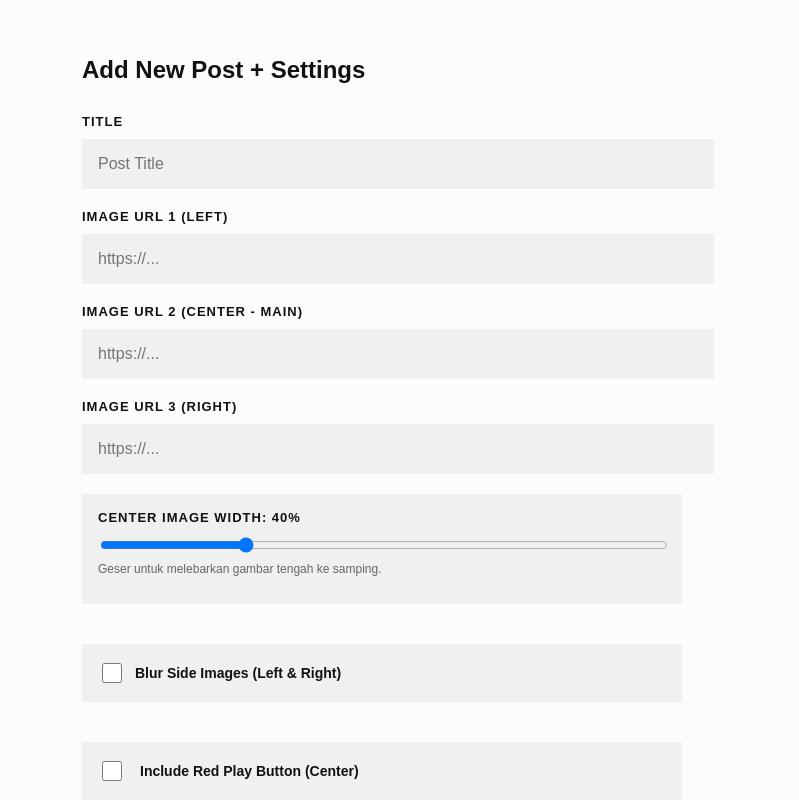
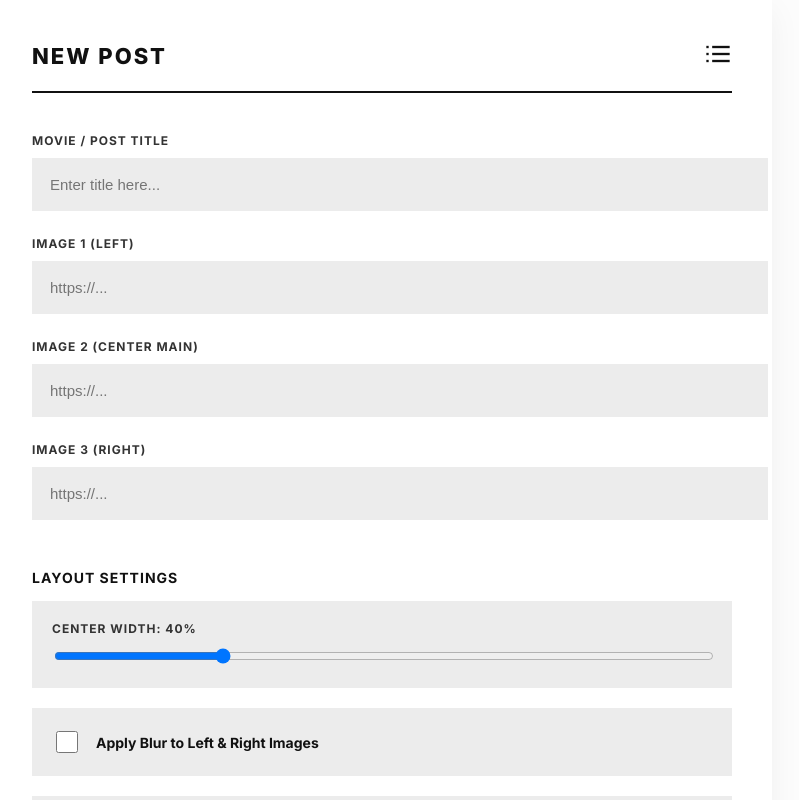
Before and after one commit to page-dotcom/cdn.images, a Next.js app: page / in a window 1280 px wide. Shown: the top 800 px of the page, without its empty margins (258-1057 px from the left). Built offline with nearby package versions, Linux system fonts and the light colour scheme; no server answers.

Commit message:
Update page.tsx

```diff
--- a/app/page.tsx
+++ b/app/page.tsx
@@ -1,152 +1,222 @@
 'use client';
 
-import { useState } from 'react';
+import { useState, useEffect } from 'react';
 import { supabase } from './supabase';
 
 export default function Home() {
+  const [isMounted, setIsMounted] = useState(false);
+
+  // States
   const [title, setTitle] = useState('');
   const [img1, setImg1] = useState('');
   const [img2, setImg2] = useState('');
   const [img3, setImg3] = useState('');
   const [play, setPlay] = useState(false);
+  const [blurSides, setBlurSides] = useState(false);
+  const [blurAmount, setBlurAmount] = useState(10);
+  const [centerWidth, setCenterWidth] = useState(40);
 
-  // State baru untuk fitur Blur dan Lebar
-  const [blurSides, setBlurSides] = useState(false);
-  const [blurAmount, setBlurAmount] = useState(10); // Range 1-20
-  const [centerWidth, setCenterWidth] = useState(40); // Range 30-70 persen
-
+  // UI States
   const [status, setStatus] = useState('');
   const [resultUrl, setResultUrl] = useState('');
+  const [copiedLink, setCopiedLink] = useState(false);
+  const [copiedHtml, setCopiedHtml] = useState(false);
+
+  // 1. FITUR ANTI-REFRESH (Load data dari localStorage saat pertama buka)
+  useEffect(() => {
+    setIsMounted(true);
+    const savedData = localStorage.getItem('streamlite_draft');
+    if (savedData) {
+      try {
+        const parsed = JSON.parse(savedData);
+        setTitle(parsed.title || '');
+        setImg1(parsed.img1 || '');
+        setImg2(parsed.img2 || '');
+        setImg3(parsed.img3 || '');
+        setPlay(parsed.play || false);
+        setBlurSides(parsed.blurSides || false);
+        if (parsed.blurAmount) setBlurAmount(parsed.blurAmount);
+        if (parsed.centerWidth) setCenterWidth(parsed.centerWidth);
+      } catch (e) {
+        console.error('Error parsing draft');
+      }
+    }
+  }, []);
+
+  // 2. FITUR ANTI-REFRESH (Simpan otomatis setiap ada perubahan ketikan)
+  useEffect(() => {
+    if (isMounted) {
+      const draft = { title, img1, img2, img3, play, blurSides, blurAmount, centerWidth };
+      localStorage.setItem('streamlite_draft', JSON.stringify(draft));
+    }
+  }, [title, img1, img2, img3, play, blurSides, blurAmount, centerWidth, isMounted]);
 
   const handleSubmit = async (e: any) => {
     e.preventDefault();
-    setStatus('Mengirim data...');
+    setStatus('MENGIRIM DATA...');
     setResultUrl('');
 
     const { data, error } = await supabase
       .from('streamlite_posts')
       .insert([
-        {
-          title: title,
-          image_left: img1,
-          image_center: img2,
-          image_right: img3,
-          show_play: play,
-          // Masukkan settingan baru ke database
-          blur_sides: blurSides,
-          blur_amount: blurAmount,
-          center_width: centerWidth
-        }
+        { title, image_left: img1, image_center: img2, image_right: img3, show_play: play, blur_sides: blurSides, blur_amount: blurAmount, center_width: centerWidth }
       ])
       .select();
 
     if (error) {
-      setStatus('Gagal: ' + error.message);
+      setStatus('GAGAL: ' + error.message);
     } else if (data && data.length > 0) {
-      setStatus('Data berhasil disimpan! Tunggu sebentar...');
+      setStatus('DATA BERHASIL DISIMPAN');
       const newId = data[0].id;
-      // URL tetap bersih dan pendek
-      const ogUrl = `/api/og?id=${newId}`;
+      // Gunakan URL absolut agar bisa di-copy dan dipakai di web lain
+      const baseUrl = window.location.origin;
+      const ogUrl = `${baseUrl}/api/og?id=${newId}`;
       setResultUrl(ogUrl);
 
-      // Reset form (opsional)
-      // setTitle(''); setImg1(''); setImg2(''); setImg3(''); setPlay(false); setBlurSides(false); setCenterWidth(40);
+      // Hapus draft setelah berhasil (opsional, saya matikan agar kamu bisa edit ulang jika mau)
+      // localStorage.removeItem('streamlite_draft');
     }
   };
 
-  // Style untuk label input
-  const labelStyle = { display: 'block', fontSize: '13px', fontWeight: 600, marginBottom: '10px', textTransform: 'uppercase', letterSpacing: '1px' as const };
-  // Style untuk input text
-  const inputStyle = { width: '100%', padding: '16px', backgroundColor: '#f0f0f0', border: 'none', borderRadius: 0, fontSize: '16px', outline: 'none' };
-  // Style untuk container checkbox/slider
-  const optionContainerStyle = { padding: '16px', backgroundColor: '#f0f0f0', marginBottom: '20px' };
+  const copyToClipboard = (text: string, type: 'link' | 'html') => {
+    navigator.clipboard.writeText(text);
+    if (type === 'link') {
+      setCopiedLink(true);
+      setTimeout(() => setCopiedLink(false), 2000);
+    } else {
+      setCopiedHtml(true);
+      setTimeout(() => setCopiedHtml(false), 2000);
+    }
+  };
+
+  // Mencegah error tampilan Next.js saat load localStorage
+  if (!isMounted) return <div style={{ minHeight: '100vh', backgroundColor: '#fcfcfc' }}></div>;
+
+  // Kode HTML untuk Blogger
+  const htmlSnippet = `<h2>${title}</h2>\n<img src="${resultUrl}" style="width:100%; display:none;" alt="${title}" />`;
+
+  // Styles
+  const labelStyle = { display: 'block', fontSize: '12px', fontWeight: 700, marginBottom: '10px', textTransform: 'uppercase', letterSpacing: '1px' as const, color: '#333' };
+  const inputStyle = { width: '100%', padding: '18px', backgroundColor: '#ececec', border: 'none', borderRadius: 0, fontSize: '15px', outline: 'none', color: '#111' };
+  const optionContainerStyle = { padding: '20px', backgroundColor: '#ececec', marginBottom: '20px' };
+  const btnStyle = { padding: '15px 25px', border: 'none', borderRadius: 0, fontSize: '14px', fontWeight: 700, cursor: 'pointer', textTransform: 'uppercase' as const, letterSpacing: '1px' };
 
   return (
-    <div style={{ display: 'flex', minHeight: '100vh', padding: '40px', justifyContent: 'center', fontFamily: 'sans-serif' }}>
-      <div style={{ width: '100%', maxWidth: '600px' }}>
+    <div style={{ display: 'flex', minHeight: '100vh', padding: '0', justifyContent: 'center', backgroundColor: '#fcfcfc' }}>
+      <div style={{ width: '100%', maxWidth: '700px', backgroundColor: '#fff', padding: '40px', boxShadow: '0 10px 30px rgba(0,0,0,0.05)' }}>
 
-        <h1 style={{ fontSize: '24px', fontWeight: 600, marginBottom: '30px' }}>
-          Add New Post + Settings
+        {/* HEADER & LIST BUTTON */}
+        <div style={{ display: 'flex', justifyContent: 'space-between', alignItems: 'center', marginBottom: '40px', borderBottom: '2px solid #111', paddingBottom: '20px' }}>
+          <h1 style={{ fontSize: '22px', fontWeight: 800, margin: 0, letterSpacing: '2px', textTransform: 'uppercase' }}>
+            New Post
           </h1>
+          <button style={{ background: 'none', border: 'none', cursor: 'pointer', padding: 0 }} title="View Post List">
+            <svg width="28" height="28" viewBox="0 0 24 24" fill="none" stroke="#111" strokeWidth="2" strokeLinecap="square" strokeLinejoin="miter">
+              <line x1="8" y1="6" x2="21" y2="6"></line>
+              <line x1="8" y1="12" x2="21" y2="12"></line>
+              <line x1="8" y1="18" x2="21" y2="18"></line>
+              <line x1="3" y1="6" x2="3.01" y2="6"></line>
+              <line x1="3" y1="12" x2="3.01" y2="12"></line>
+              <line x1="3" y1="18" x2="3.01" y2="18"></line>
+            </svg>
+          </button>
+        </div>
 
-        <form onSubmit={handleSubmit} style={{ display: 'flex', flexDirection: 'column', gap: '20px' }}>
+        <form onSubmit={handleSubmit} style={{ display: 'flex', flexDirection: 'column', gap: '25px' }}>
 
           <div>
-            <label style={labelStyle}>Title</label>
-            <input type="text" value={title} onChange={(e) => setTitle(e.target.value)} placeholder="Post Title" style={inputStyle} required />
+            <label style={labelStyle}>Movie / Post Title</label>
+            <input type="text" value={title} onChange={(e) => setTitle(e.target.value)} placeholder="Enter title here..." style={inputStyle} required />
           </div>
 
           <div>
-            <label style={labelStyle}>Image URL 1 (Left)</label>
+            <label style={labelStyle}>Image 1 (Left)</label>
             <input type="url" value={img1} onChange={(e) => setImg1(e.target.value)} placeholder="https://..." style={inputStyle} required />
           </div>
 
           <div>
-            <label style={labelStyle}>Image URL 2 (Center - Main)</label>
+            <label style={labelStyle}>Image 2 (Center Main)</label>
             <input type="url" value={img2} onChange={(e) => setImg2(e.target.value)} placeholder="https://..." style={inputStyle} required />
           </div>
 
           <div>
-            <label style={labelStyle}>Image URL 3 (Right)</label>
+            <label style={labelStyle}>Image 3 (Right)</label>
             <input type="url" value={img3} onChange={(e) => setImg3(e.target.value)} placeholder="https://..." style={inputStyle} required />
           </div>
 
-          {/* --- BAGIAN SETTING BARU --- */}
+          {/* ADVANCED SETTINGS */}
+          <div style={{ marginTop: '10px' }}>
+            <h3 style={{ fontSize: '14px', fontWeight: 700, marginBottom: '15px', textTransform: 'uppercase', letterSpacing: '1px' }}>Layout Settings</h3>
+
             <div style={optionContainerStyle}>
-             <label style={labelStyle}>Center Image Width: {centerWidth}%</label>
-             <input
-                type="range" min="30" max="70" value={centerWidth}
-                onChange={(e) => setCenterWidth(parseInt(e.target.value))}
-                style={{ width: '100%', cursor: 'pointer' }}
-             />
-             <p style={{ fontSize: '12px', color: '#666', marginTop: '5px' }}>Geser untuk melebarkan gambar tengah ke samping.</p>
+               <label style={labelStyle}>Center Width: {centerWidth}%</label>
+               <input type="range" min="30" max="70" value={centerWidth} onChange={(e) => setCenterWidth(parseInt(e.target.value))} style={{ width: '100%', cursor: 'pointer' }} />
             </div>
 
             <div style={optionContainerStyle}>
-            <div style={{ display: 'flex', alignItems: 'center', gap: '10px', marginBottom: blurSides ? '15px' : '0' }}>
-                <input type="checkbox" checked={blurSides} onChange={(e) => setBlurSides(e.target.checked)} style={{ width: '20px', height: '20px', cursor: 'pointer' }} id="blurCheck"/>
-                <label htmlFor="blurCheck" style={{ fontSize: '14px', fontWeight: 600, cursor: 'pointer' }}>Blur Side Images (Left & Right)</label>
+              <div style={{ display: 'flex', alignItems: 'center', gap: '15px', marginBottom: blurSides ? '20px' : '0' }}>
+                  <input type="checkbox" checked={blurSides} onChange={(e) => setBlurSides(e.target.checked)} style={{ width: '22px', height: '22px', cursor: 'pointer' }} id="blurCheck"/>
+                  <label htmlFor="blurCheck" style={{ fontSize: '14px', fontWeight: 700, cursor: 'pointer', margin: 0 }}>Apply Blur to Left & Right Images</label>
               </div>
-
-            {/* Slider Blur Adjustment hanya muncul jika checkbox dicentang */}
               {blurSides && (
                   <div>
-                 <label style={{...labelStyle, fontSize: '12px', marginBottom: '5px'}}>Blur Intensity: {blurAmount}px</label>
-                 <input
-                    type="range" min="1" max="30" value={blurAmount}
-                    onChange={(e) => setBlurAmount(parseInt(e.target.value))}
-                    style={{ width: '100%', cursor: 'pointer' }}
-                 />
+                   <label style={{...labelStyle, color: '#666'}}>Blur Intensity: {blurAmount}px</label>
+                   <input type="range" min="1" max="30" value={blurAmount} onChange={(e) => setBlurAmount(parseInt(e.target.value))} style={{ width: '100%', cursor: 'pointer' }} />
                   </div>
               )}
             </div>
 
-          <div style={{ display: 'flex', alignItems: 'center', gap: '15px', padding: '16px', backgroundColor: '#f0f0f0' }}>
-            <input type="checkbox" checked={play} onChange={(e) => setPlay(e.target.checked)} style={{ width: '20px', height: '20px', cursor: 'pointer' }} id="playCheck"/>
-            <label htmlFor="playCheck" style={{ fontSize: '14px', fontWeight: 600, cursor: 'pointer' }}>Include Red Play Button (Center)</label>
+            <div style={{ display: 'flex', alignItems: 'center', gap: '15px', padding: '20px', backgroundColor: '#ececec' }}>
+              <input type="checkbox" checked={play} onChange={(e) => setPlay(e.target.checked)} style={{ width: '22px', height: '22px', cursor: 'pointer' }} id="playCheck"/>
+              <label htmlFor="playCheck" style={{ fontSize: '14px', fontWeight: 700, cursor: 'pointer', margin: 0 }}>Add Red Play Button</label>
             </div>
-          {/* --- END BAGIAN SETTING BARU --- */}
+          </div>
 
-
-          <button type="submit" style={{ marginTop: '10px', padding: '20px', backgroundColor: '#111', color: '#fff', border: 'none', fontSize: '16px', fontWeight: 600, cursor: 'pointer' }}>
-            SUBMIT DATA & GENERATE
+          <button type="submit" style={{ ...btnStyle, marginTop: '20px', backgroundColor: '#111', color: '#fff', width: '100%', padding: '22px' }}>
+            GENERATE IMAGE
           </button>
 
+          {/* STATUS TEXT (Menggantikan Alert) */}
           {status && (
-            <div style={{ marginTop: '20px', padding: '15px', backgroundColor: resultUrl ? '#d4edda' : '#f8d7da', color: resultUrl ? '#155724' : '#721c24', fontSize: '14px', fontWeight: 500 }}>
+            <div style={{ padding: '15px', backgroundColor: resultUrl ? '#e8f5e9' : '#111', color: resultUrl ? '#1b5e20' : '#fff', fontSize: '13px', fontWeight: 700, textAlign: 'center', letterSpacing: '1px' }}>
               {status}
             </div>
           )}
+        </form>
 
+        {/* AREA HASIL - Muncul hanya jika sukses */}
         {resultUrl && (
-            <div style={{ marginTop: '10px' }}>
-              <a href={resultUrl} target="_blank" rel="noreferrer" style={{ display: 'block', textAlign: 'center', padding: '15px', backgroundColor: '#111', color: '#fff', textDecoration: 'none', fontSize: '14px', fontWeight: 700 }}>
-                KLIK UNTUK MELIHAT HASIL GAMBAR
+          <div style={{ marginTop: '40px', paddingTop: '40px', borderTop: '2px solid #ececec' }}>
+            <h2 style={{ fontSize: '18px', fontWeight: 800, marginBottom: '20px', textTransform: 'uppercase' }}>Result & Export</h2>
+
+            {/* Action Buttons for URL */}
+            <div style={{ display: 'flex', gap: '10px', marginBottom: '30px' }}>
+              <a href={resultUrl} target="_blank" rel="noreferrer" style={{ ...btnStyle, backgroundColor: '#111', color: '#fff', textDecoration: 'none', textAlign: 'center', flex: 1 }}>
+                LIHAT GAMBAR
               </a>
+              <button onClick={() => copyToClipboard(resultUrl, 'link')} style={{ ...btnStyle, backgroundColor: '#ececec', color: '#111', flex: 1 }}>
+                {copiedLink ? 'COPIED!' : 'COPY IMAGE URL'}
+              </button>
+            </div>
+
+            {/* Kode HTML untuk Blogger */}
+            <div style={{ backgroundColor: '#111', padding: '20px' }}>
+              <div style={{ display: 'flex', justifyContent: 'space-between', alignItems: 'center', marginBottom: '15px' }}>
+                <span style={{ color: '#fff', fontSize: '12px', fontWeight: 700, letterSpacing: '1px' }}>HTML CODE (BLOGGER / WEB)</span>
+                <button onClick={() => copyToClipboard(htmlSnippet, 'html')} style={{ ...btnStyle, backgroundColor: '#fff', color: '#111', padding: '8px 15px', fontSize: '12px' }}>
+                  {copiedHtml ? 'COPIED!' : 'COPY HTML'}
+                </button>
+              </div>
+              <textarea
+                readOnly
+                value={htmlSnippet}
+                style={{ width: '100%', height: '100px', backgroundColor: '#222', color: '#00ffcc', border: 'none', padding: '15px', fontSize: '13px', fontFamily: 'monospace', resize: 'none', outline: 'none' }}
+              />
+            </div>
+
           </div>
         )}
 
-        </form>
       </div>
     </div>
   );
```
Lines whose indentation alone changed are shown as unchanged.
